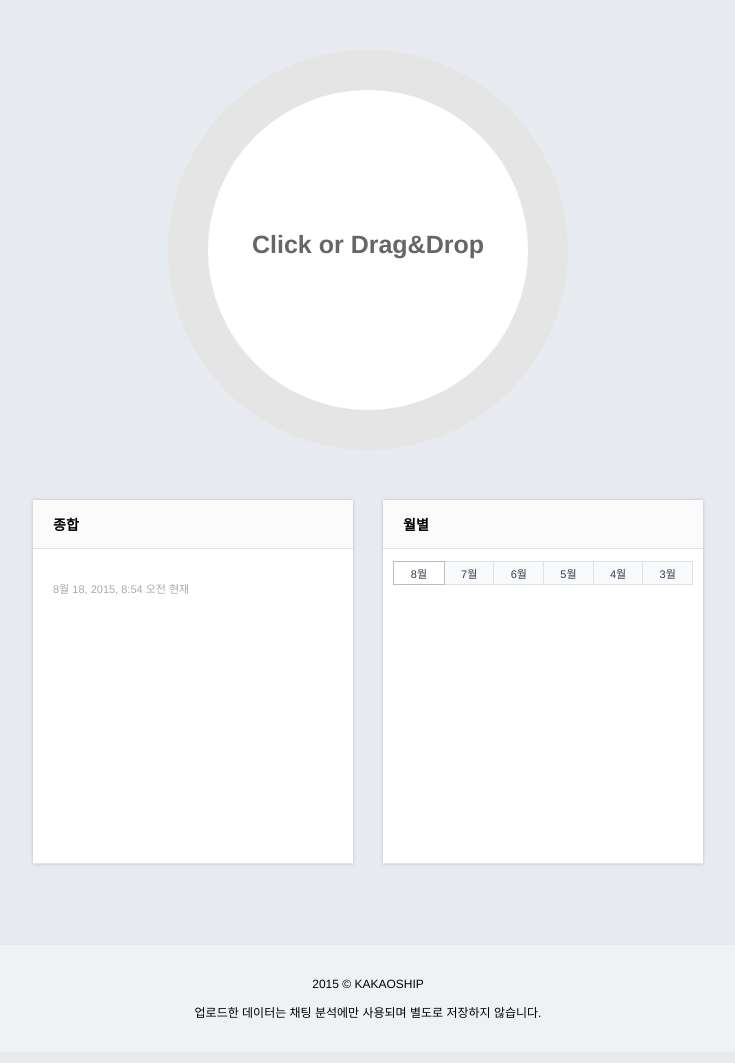
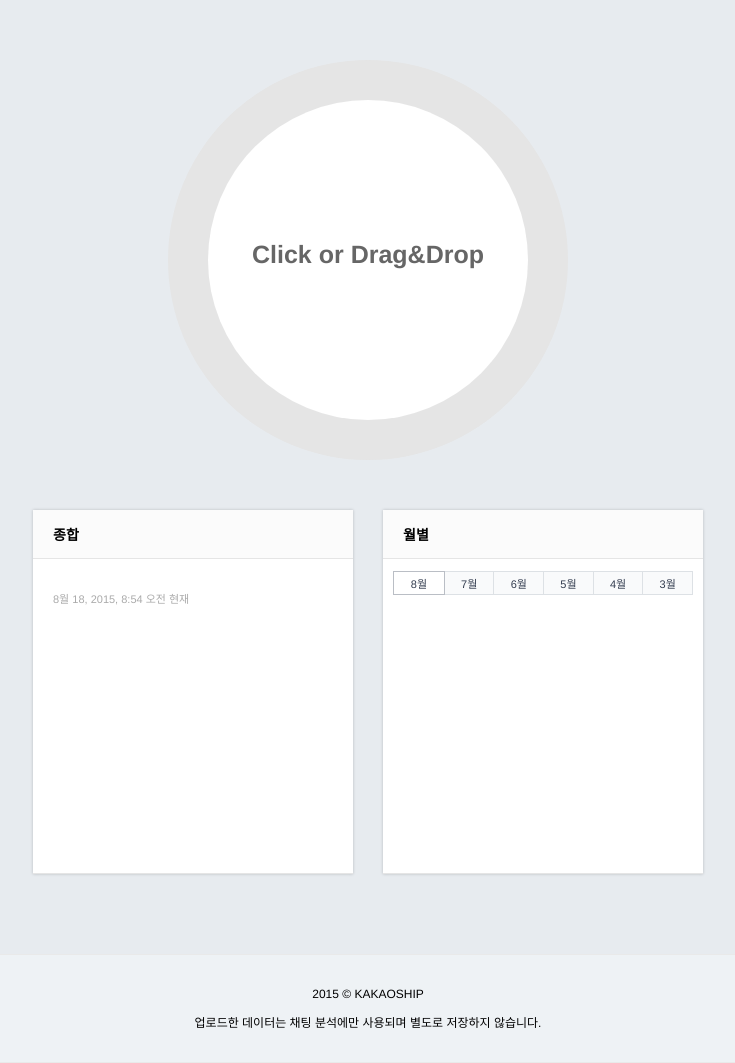
Before and after one commit to suziewithz/kakaoship, a Django app: page / in a window 1280 px wide. Shown: the part 91-1154 px from the top of the page, without its empty margins (272-1007 px from the left). Before the commit the page ends 1109 px from the top, so only its background shows below. Run offline with Django 3.2, Linux system fonts and the light colour scheme; data that the repository does not hold is empty; parts of the project's set-up code (start-up, migrations or seed data) failed here and were passed over.

Commit message:
메인 업로드 영역 재수정, 분석 시간 표시

```diff
--- a/static/css/style.css
+++ b/static/css/style.css
@@ -38,7 +38,14 @@ h3{
   background: -o-linear-gradient(#444F5C, #334159);
   background: linear-gradient(#444F5C, #334159);
 }
-
+.container{
+	padding-top:10px;
+}
+.container .datetime{
+	position: absolute;
+	padding:15px 0 0 20px;
+	color:#fff
+}
 .card{
   background-color: #FFFFFF;
   border: 1px solid #d8d8d8;
--- a/templates/chart.html
+++ b/templates/chart.html
@@ -121,12 +121,11 @@
 		</header>
 
 		<section class="container">
-			아이디 : {{uid}} (링크 공유 주소)<Br>
-			실행시간 : {{datetime}} (업로드 한 시간)<Br><br>
             <div class="col-xs-12 col-sm-12 col-md-10 col-md-offset-1">
               <div class="row">
                 <div class="col-md-12 spacecontrol">
                   <div style="height: 50px; background-color: #5FA2DD; ">
+	                  <div class="datetime">분석 시간 : {{datetime}}</div>
                     <button id="share" class="btn btn-default search element-vertically" type="submit" style="float:right; margin-right:20px;">링크로 공유하기</button>
                   </div>
                 </div>
--- a/templates/index.html
+++ b/templates/index.html
@@ -45,8 +45,9 @@
 		<section class="container">
 			<div class="holder-wrapper">
 				<div id="holder" class="circle" data-percent="0">
-					<div class="txt">
-						Click or Drag&Drop
+					<div class="txt" id="upload-button">
+						Click or Drag&Drop<br>
+						<input type="file" name="file" id="file">
 					</div>
 					<div class="txt-ing-wrapper">
 						<div class="txt-ing">
@@ -54,6 +55,7 @@
 							<div class="loader"></div>
 						</div>
 					</div>
+					<div class="btn-wrapper"></div>
 				</div>
 			</div>
 			<div>
```
